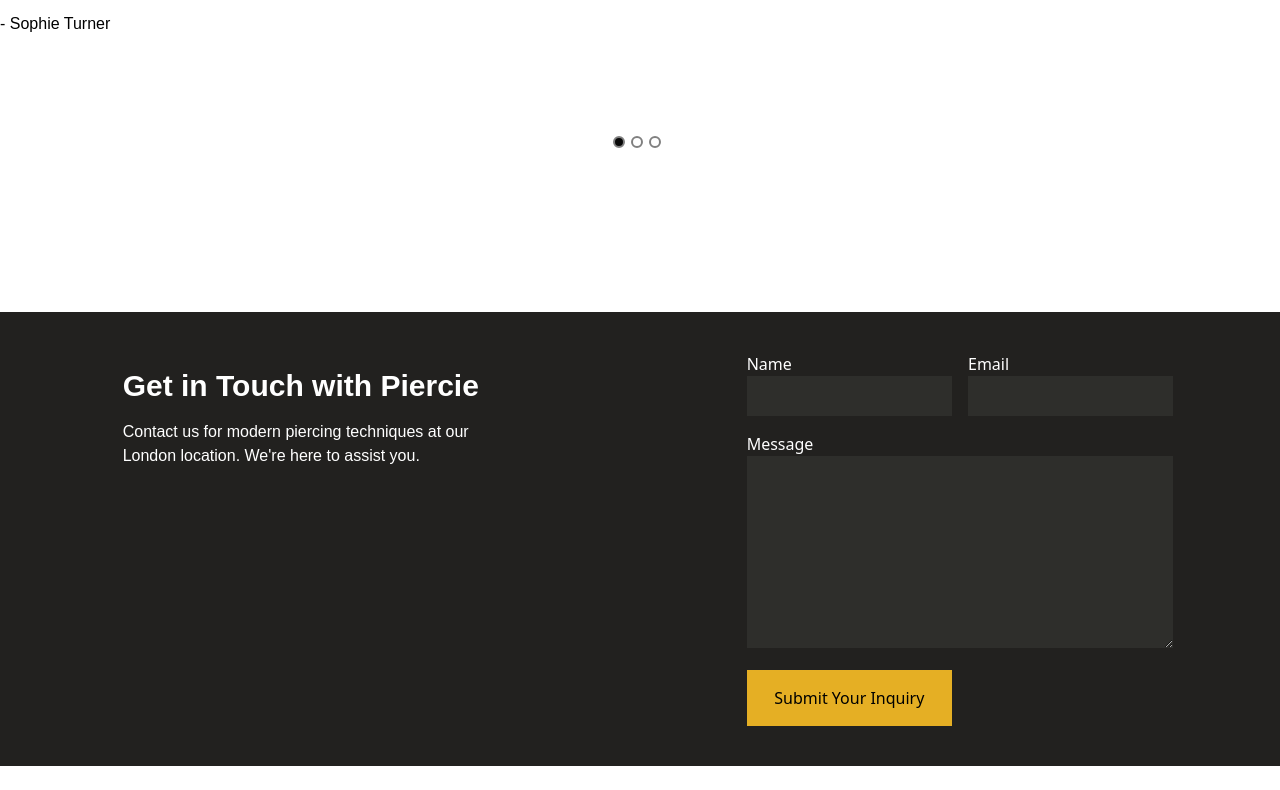
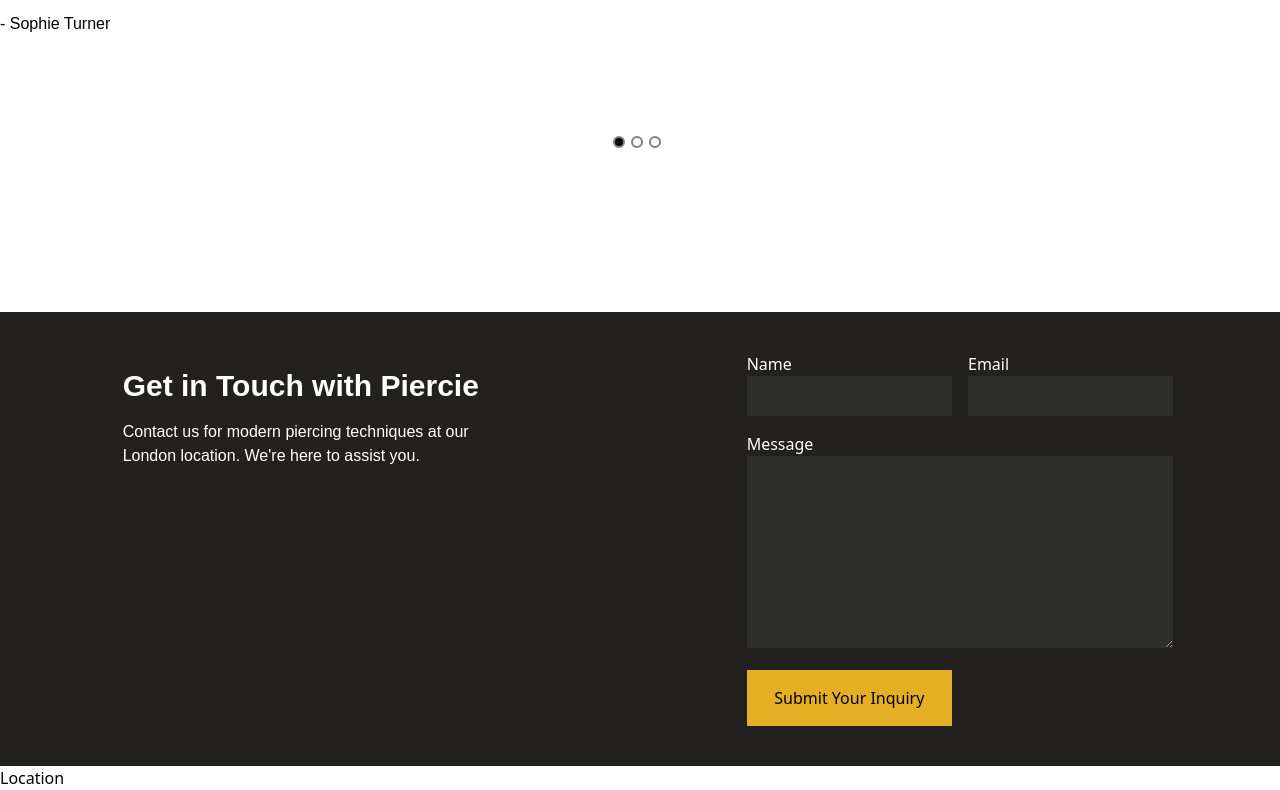
Before and after one commit to Aivanii/Piercie, a React (Vite) app: page / in a window 1280 px wide. Shown: the part 4788-5578 px from the top of the page. Before the commit the page ends 5554 px from the top, so only its background shows below. Built offline with nearby package versions, Linux system fonts and the light colour scheme.

Commit message:
added an empty location obj into files and imports

```diff
--- a/src/App.tsx
+++ b/src/App.tsx
@@ -6,6 +6,7 @@ import SliderOurWorks from "./widgets/sliderOurWorks/sliderOurWorks";
 import Services from "./widgets/services/services";
 import SliderReviews from "./widgets/sliderReviews/sliderReviews";
 import Contacts from "./widgets/contacts/contacts";
+import Location from "./widgets/location/location";
 
 function App() {
   return (
@@ -18,6 +19,7 @@ function App() {
       <Services />
       <SliderReviews />
       <Contacts />
+      <Location />
     </>
   );
 }
--- /dev/null
+++ b/src/widgets/location/location.tsx
@@ -0,0 +1,5 @@
+const Location = () => {
+  return <div>Location</div>;
+};
+
+export default Location;
```
